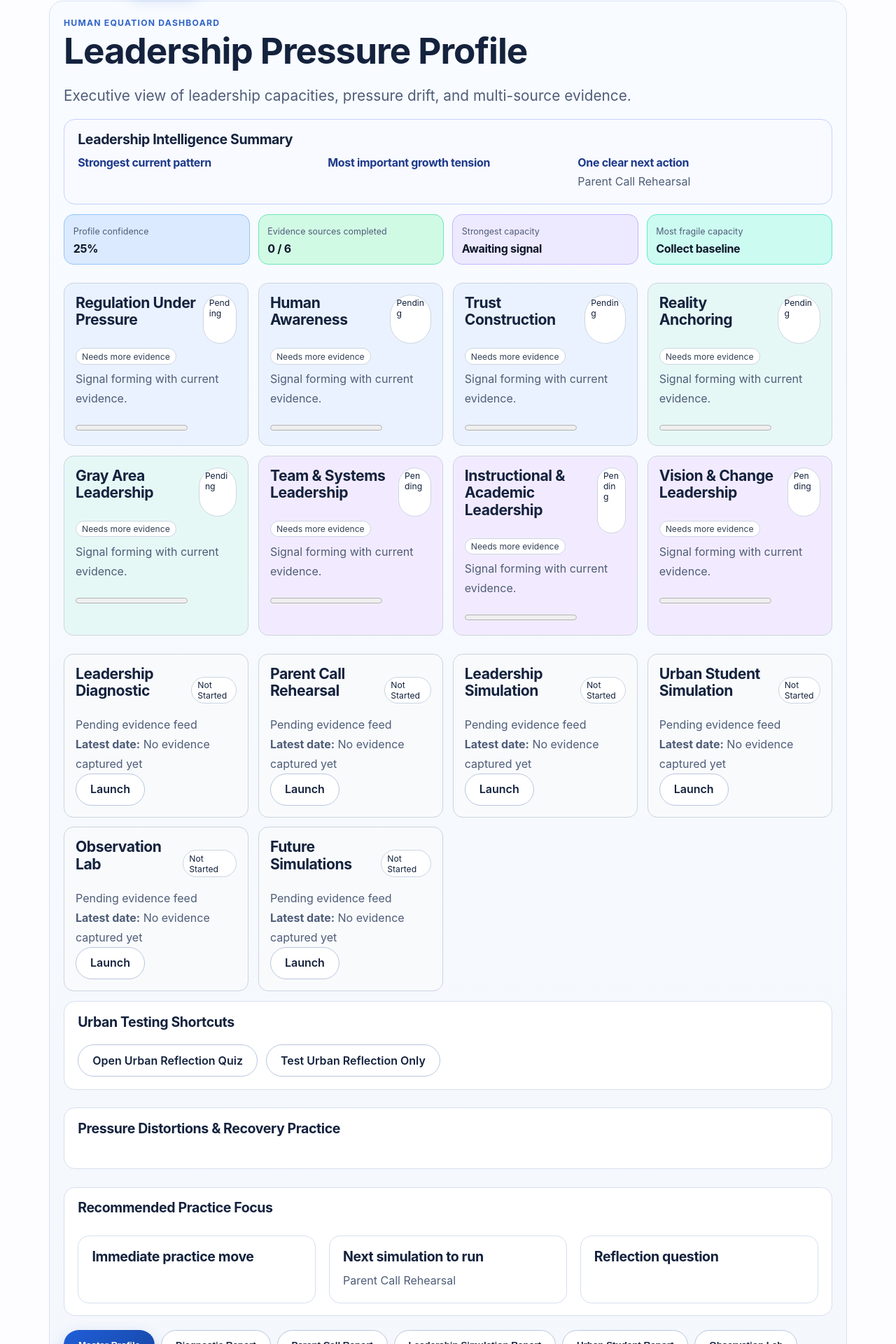
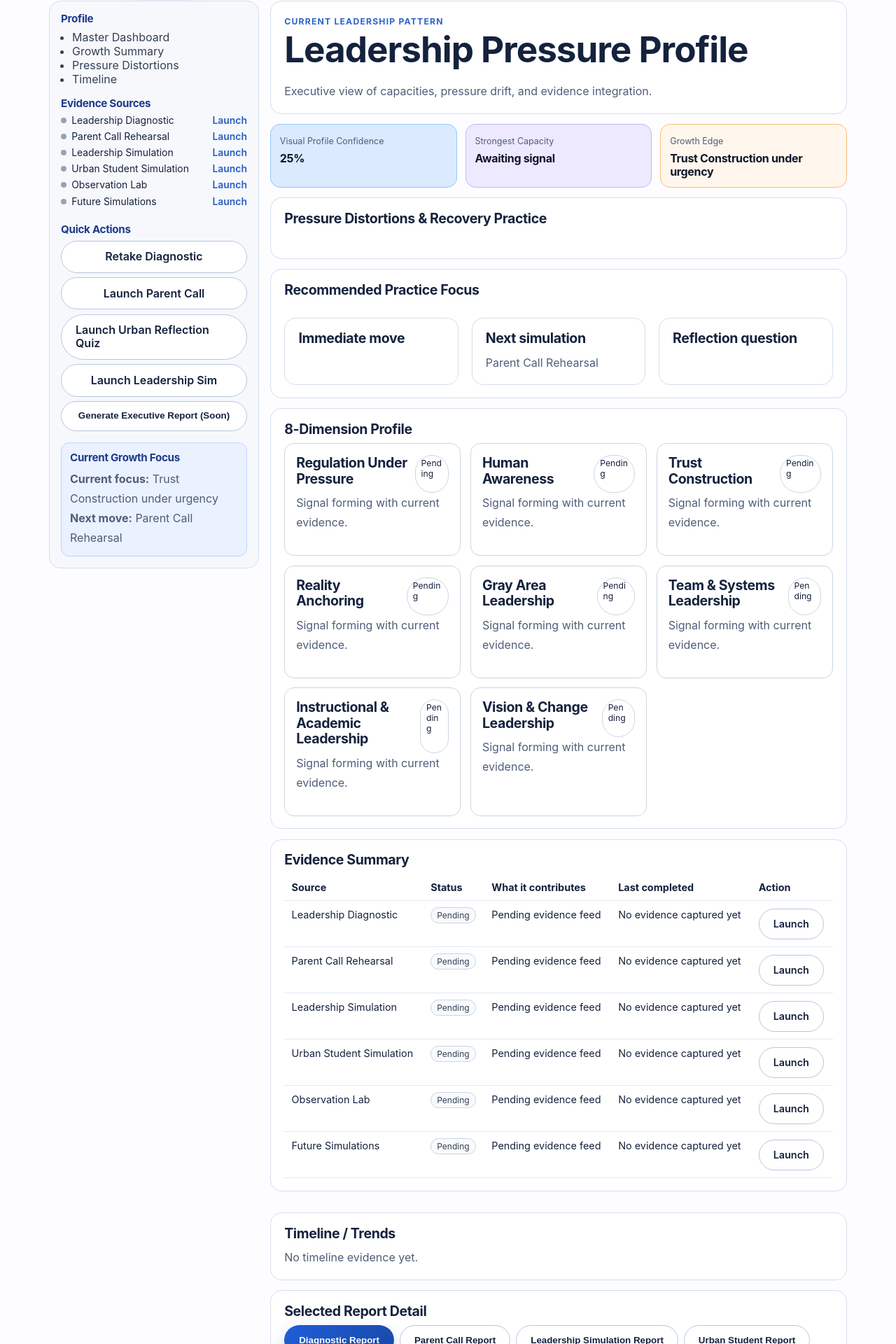
Before and after one commit to DrRobF/rob-furman-portfolio, a Next.js app: page /human-equation-suite/dashboard in a window 1280 px wide. Shown: the part 237-2157 px from the top of the page at 70% size. Built offline with nearby package versions, Linux system fonts and the light colour scheme.

Commit message:
Restructure Human Equation suite into command-center dashboard

```diff
--- a/app/globals.css
+++ b/app/globals.css
@@ -1803,3 +1803,31 @@ p {
 .hes-dashboard-shell > .top-space, .hes-dashboard-shell > .top-space-sm { clear: both; }
 .hes-evidence-grid, .hes-dimension-grid, .hes-dashboard-tabs, .timeline-panel { position: relative; z-index: 1; }
 .timeline-panel { margin-top:1rem; }
+
+.hes-suite-frontdoor { max-width: 860px; margin: 0 auto; padding: 2rem; border: 1px solid #d5deee; border-radius: 18px; background: linear-gradient(180deg, #f8fbff 0%, #f2f7ff 100%); }
+.hes-suite-modules { display: flex; flex-wrap: wrap; gap: 0.5rem; }
+
+.hes-app-layout { display: grid; grid-template-columns: 300px minmax(0, 1fr); gap: 1rem; align-items: start; }
+.hes-command-sidebar { position: sticky; top: 90px; background: #f6f8fc; border: 1px solid #d6deeb; border-radius: 16px; padding: 1rem; display: grid; gap: 1rem; }
+.hes-command-sidebar h3 { margin-bottom: 0.45rem; font-size: 0.95rem; color: #1e3a8a; }
+.hes-command-sidebar ul { margin: 0; padding-left: 1rem; color: #334155; }
+.sidebar-source-row { display: grid; grid-template-columns: auto 1fr auto; align-items: center; gap: 0.45rem; margin-bottom: 0.45rem; font-size: 0.87rem; }
+.dot { width: 8px; height: 8px; border-radius: 999px; background: #94a3b8; }
+.dot.done { background: #10b981; }
+.quick-actions { display: grid; gap: 0.4rem; }
+.focus-box { background: #eaf1ff; border: 1px solid #bfd4ff; border-radius: 12px; padding: 0.75rem; }
+.hes-main-content { display: grid; gap: 0.9rem; min-width: 0; }
+.hes-main-content .card { background: #ffffff; border-color: #d6deeb; }
+.hes-evidence-table-wrap { overflow-x: auto; }
+.hes-evidence-table { width: 100%; border-collapse: collapse; font-size: 0.9rem; }
+.hes-evidence-table th, .hes-evidence-table td { text-align: left; padding: 0.65rem; border-bottom: 1px solid #e2e8f0; vertical-align: top; }
+.status-badge { padding: 0.2rem 0.5rem; border-radius: 999px; font-size: 0.75rem; border: 1px solid; }
+.status-badge.is-complete { color: #065f46; background: #ecfdf5; border-color: #86efac; }
+.status-badge.is-pending { color: #334155; background: #f8fafc; border-color: #cbd5e1; }
+.hes-report-selector { display:flex; flex-wrap: wrap; gap:0.5rem; margin-top: 0.35rem; }
+.hes-empty-report { margin-top: 0.75rem; padding: 0.85rem; border: 1px dashed #94a3b8; border-radius: 10px; background: #f8fafc; }
+
+@media (max-width: 1100px) {
+  .hes-app-layout { grid-template-columns: minmax(0, 1fr); }
+  .hes-command-sidebar { position: static; }
+}
--- a/app/human-equation-suite/dashboard/page.js
+++ b/app/human-equation-suite/dashboard/page.js
@@ -5,35 +5,52 @@ import { useEffect, useMemo, useState } from 'react';
 import { LanguageSwitcher } from '../../components/LanguageSwitcher';
 import HumanEquationNav from '../../components/HumanEquationNav';
 import { DASHBOARD_PROFILE_STORAGE_KEY, DIAGNOSTIC_RESULT_STORAGE_KEY, blendUrbanEvidenceIntoProfile, createEmptyMasterProfile, createInterpretation, dimensionDefinitions, toMasterProfileFromDiagnostic } from './profileData';
-import { DEV_PROFILE_PRESETS } from './devProfiles';
 import { URBAN_REPORT_STORAGE_KEY } from './urbanEvidence';
 
-const tabs = [
-  { key: 'master', label: 'Master Profile' }, { key: 'diagnostic', label: 'Diagnostic Report' }, { key: 'parent-call', label: 'Parent Call Report' }, { key: 'leadership-simulation', label: 'Leadership Simulation Report' }, { key: 'urban', label: 'Urban Student Report' }, { key: 'observation-lab', label: 'Observation Lab' },
+const reportTabs = [
+  { key: 'diagnostic', label: 'Diagnostic Report', sourceKey: 'diagnostic' },
+  { key: 'parent-call', label: 'Parent Call Report', sourceKey: 'parentCall' },
+  { key: 'leadership-simulation', label: 'Leadership Simulation Report', sourceKey: 'leadershipSim' },
+  { key: 'urban', label: 'Urban Student Report', sourceKey: 'urbanSim' },
+  { key: 'observation-lab', label: 'Observation Lab', sourceKey: 'observationLab' },
 ];
-const layerKey = (index) => index < 3 ? 'foundational' : index < 5 ? 'applied' : 'organizational';
-const layerMeta = { foundational: { cls: 'dim-foundational', color: '#2563eb' }, applied: { cls: 'dim-applied', color: '#0f766e' }, organizational: { cls: 'dim-organizational', color: '#7c3aed' } };
-const confidenceLabel = (v) => v ? v.replaceAll('_', ' ').replace(/^./, (c) => c.toUpperCase()) : 'Needs evidence';
+
+const dimensionInsightMap = {
+  regulation: { low: 'Pressure appears to affect pacing and recovery speed.', mid: 'Stability is present, but urgency can still compress response time.', high: 'Current evidence suggests steady emotional pacing under pressure.' },
+  awareness: { low: 'Behavior may be interpreted before enough human context is gathered.', mid: 'Context is noticed, but may depend on how clearly emotional cues appear.', high: 'Evidence suggests strong attention to hidden context behind surface behavior.' },
+  trust: { low: 'Trust may weaken when urgency pushes decisions faster than relational repair.', mid: 'Relational care is visible, but consistency under pressure needs strengthening.', high: 'Evidence suggests stable attention to dignity, repair, and relational safety.' },
+  reality: { low: 'Emotional load may narrow evidence-gathering.', mid: 'Fact-finding is present, but assumptions can still enter under urgency.', high: 'Current evidence suggests strong separation of fact, emotion, and assumption.' },
+  grayArea: { low: 'Ambiguity may push decisions toward either rigidity or inconsistency.', mid: 'Context is considered, but fairness needs clearer explanation under pressure.', high: 'Evidence suggests mature navigation of competing truths.' },
+  systems: { low: 'Responses may stay individual rather than system-based.', mid: 'System patterns are noticed, but routines may need clearer follow-through.', high: 'Evidence suggests strong awareness of routines, roles, and distributed support.' },
+  instructional: { low: 'Instructional implications may remain secondary to behavior or urgency.', mid: 'Academic context is considered, but needs stronger linkage to action.', high: 'Evidence suggests strong connection between leadership moves and learning conditions.' },
+  vision: { low: 'Purpose may not yet translate into a clear change pathway.', mid: 'Vision is present, but needs stronger behavioral alignment.', high: 'Evidence suggests clear connection between purpose, trust, and forward movement.' },
+};
+
+const getDimensionInsight = (dimensionKey, score) => {
+  const map = dimensionInsightMap[dimensionKey];
+  if (!map) return 'Signal forming with current evidence.';
+  if (!Number.isFinite(score)) return 'Signal forming with current evidence.';
+  if (score < 2.5) return map.low;
+  if (score < 3.75) return map.mid;
+  return map.high;
+};
+
 const toSourceChips = (weights = {}) => Object.entries(weights).filter(([, value]) => value > 0).map(([source]) => source === 'diagnostic' ? 'Diagnostic' : source === 'urbanSim' ? 'Urban' : source === 'parentCall' ? 'Parent Call' : source === 'leadershipSim' ? 'Leadership Sim' : source === 'observationLab' ? 'Observation' : source).slice(0, 3);
 
 export default function HumanEquationDashboardPage() {
   const [profile, setProfile] = useState(createEmptyMasterProfile());
-  const [diagnostic, setDiagnostic] = useState(null);
   const [urbanReport, setUrbanReport] = useState(null);
-  const [activeTab, setActiveTab] = useState('master');
-  const [selectedDevProfile, setSelectedDevProfile] = useState('');
-  const isDevMode = process.env.NODE_ENV !== 'production';
+  const [activeReport, setActiveReport] = useState('diagnostic');
 
   useEffect(() => {
     if (typeof window === 'undefined') return;
     const requested = new URLSearchParams(window.location.search).get('tab');
-    if (requested && tabs.some((tab) => tab.key === requested)) setActiveTab(requested);
+    if (requested && reportTabs.some((tab) => tab.key === requested)) setActiveReport(requested);
   }, []);
 
   useEffect(() => {
     if (typeof window === 'undefined') return;
     const rawDiagnostic = window.localStorage.getItem(DIAGNOSTIC_RESULT_STORAGE_KEY);
-    if (rawDiagnostic) { try { setDiagnostic(JSON.parse(rawDiagnostic)); } catch {} }
     const rawUrbanReport = window.localStorage.getItem(URBAN_REPORT_STORAGE_KEY);
     if (rawUrbanReport) { try { setUrbanReport(JSON.parse(rawUrbanReport)); } catch {} }
     const cached = window.localStorage.getItem(DASHBOARD_PROFILE_STORAGE_KEY);
@@ -56,92 +73,61 @@ export default function HumanEquationDashboardPage() {
     } catch {}
   }, []);
 
-  const loadDevProfile = (profileKey) => {
-    setSelectedDevProfile(profileKey);
-    const preset = DEV_PROFILE_PRESETS.find((item) => item.key === profileKey);
-    if (!preset) return;
-    const interpreted = { ...preset.profile, interpretation: createInterpretation(preset.profile, diagnostic, urbanReport) };
-    setProfile(interpreted);
-    if (typeof window !== 'undefined') window.localStorage.setItem(DASHBOARD_PROFILE_STORAGE_KEY, JSON.stringify(interpreted));
-  };
-
   const sorted = useMemo(() => Object.values(profile.dimensions).filter((d) => Number.isFinite(d.blendedCompositeScore)).sort((a, b) => b.blendedCompositeScore - a.blendedCompositeScore), [profile]);
   const strongest = sorted[0];
   const growthEdge = sorted[sorted.length - 1];
-  const completedSources = Object.values(profile.evidenceSources).filter((s) => s.status === 'completed').length;
   const interpretation = profile.interpretation || {};
+  const focusTitle = interpretation.mostFragileCapacity || growthEdge?.label || 'Trust Construction under urgency';
+
+  const report = reportTabs.find((item) => item.key === activeReport);
+  const source = report ? profile.evidenceSources[report.sourceKey] : null;
+  const reportExists = source?.status === 'completed' || activeReport === 'urban' && !!urbanReport;
 
   return <section className="section section-light"><div className="container"><LanguageSwitcher /><HumanEquationNav />
-    <div className="hes-dashboard-shell top-space-sm">
-      <div className="dashboard-hero">
-        <p className="eyebrow">Human Equation Dashboard</p><h1>Leadership Pressure Profile</h1>
-        <p className="lead">{interpretation.summary || 'Executive view of leadership capacities, pressure drift, and multi-source evidence.'}</p>
-      </div>
+    <div className="hes-app-layout top-space-sm">
+      <aside className="hes-command-sidebar">
+        <section>
+          <h3>Profile</h3>
+          <ul>
+            <li>Master Dashboard</li><li>Growth Summary</li><li>Pressure Distortions</li><li>Timeline</li>
+          </ul>
+        </section>
+        <section>
+          <h3>Evidence Sources</h3>
+          {Object.values(profile.evidenceSources).map((s) => {
+            const done = s.status === 'completed';
+            return <div key={s.key} className="sidebar-source-row"><span className={`dot ${done ? 'done' : ''}`} />{s.label}<Link href={done ? `/human-equation-suite/dashboard?tab=${reportTabs.find((t) => t.sourceKey === s.key)?.key || 'diagnostic'}` : s.route} className="text-link">{done ? 'View Report' : 'Launch'}</Link></div>;
+          })}
+        </section>
+        <section>
+          <h3>Quick Actions</h3>
+          <div className="quick-actions">
+            <Link className="button secondary" href="/human-equation-suite/diagnostic">Retake Diagnostic</Link>
+            <Link className="button secondary" href="/human-equation">Launch Parent Call</Link>
+            <Link className="button secondary" href="/human-equation-suite/urban-reflection">Launch Urban Reflection Quiz</Link>
+            <Link className="button secondary" href="/simulation-overview">Launch Leadership Sim</Link>
+            <button className="button secondary" type="button" disabled>Generate Executive Report (Soon)</button>
+          </div>
+        </section>
+        <section className="focus-box"><h3>Current Growth Focus</h3><p><strong>Current focus:</strong> {focusTitle}</p><p><strong>Next move:</strong> {interpretation.nextBestStep || 'Parent Call Rehearsal'}</p></section>
+      </aside>
 
-      <article className="card leadership-intel-panel top-space-sm">
-        <h2>Leadership Intelligence Summary</h2>
-        <p>{interpretation.summary}</p>
-        <div className="intel-grid">
-          <div><h4>Strongest current pattern</h4><p>{interpretation.emergingPattern || strongest?.growthNote}</p></div>
-          <div><h4>Most important growth tension</h4><p>{interpretation.keyContradiction || interpretation.mostFragileCapacity}</p></div>
-          <div><h4>One clear next action</h4><p>{interpretation.nextBestStep || profile.recommendations?.nextSimulation}</p></div>
-        </div>
-      </article>
+      <main className="hes-main-content">
+        <article className="card"><p className="eyebrow">Current Leadership Pattern</p><h1>Leadership Pressure Profile</h1><p>{interpretation.summary || 'Executive view of capacities, pressure drift, and evidence integration.'}</p></article>
+        <section className="hes-kpi-strip"><article className="kpi-card kpi-blue"><p>Visual Profile Confidence</p><h3>{Math.round(profile.confidenceLevels.blended * 100)}%</h3></article><article className="kpi-card kpi-purple"><p>Strongest Capacity</p><h3>{interpretation.strongestCapacity || strongest?.label || 'Awaiting signal'}</h3></article><article className="kpi-card kpi-amber"><p>Growth Edge</p><h3>{focusTitle}</h3></article></section>
 
-      <div className="hes-kpi-strip top-space-sm">
-        <article className="kpi-card kpi-blue"><p>Profile confidence</p><h3>{Math.round(profile.confidenceLevels.blended * 100)}%</h3></article>
-        <article className="kpi-card kpi-green"><p>Evidence sources completed</p><h3>{completedSources} / {Object.keys(profile.evidenceSources).length}</h3></article>
-        <article className="kpi-card kpi-purple"><p>Strongest capacity</p><h3>{interpretation.strongestCapacity || strongest?.label || 'Awaiting signal'}</h3></article>
-        <article className="kpi-card kpi-teal"><p>Most fragile capacity</p><h3>{interpretation.mostFragileCapacity || growthEdge?.label || 'Collect baseline'}</h3></article>
-      </div>
+        <article className="card"><h2>Pressure Distortions & Recovery Practice</h2><div className="card-grid">{(interpretation.pressureIdentityDetails || []).map((item) => <article key={item.name} className="card"><h3>{item.name}</h3><p><strong>Drift:</strong> {item.pattern}</p><p><strong>Recovery practice:</strong> {item.practice}</p></article>)}</div></article>
 
-      <div className="hes-dimension-grid top-space">
-        {dimensionDefinitions.map(({ key, label }, i) => { const d = profile.dimensions[key]; const m = layerMeta[layerKey(i)]; return <article key={key} className={`dimension-tile ${m.cls}`}><header><h3>{label}</h3><span className="score-pill">{Number.isFinite(d.blendedCompositeScore) ? `${d.blendedCompositeScore.toFixed(1)} / 5` : 'Pending'}</span></header><div className="tile-meta"><span className="status-chip">{confidenceLabel(d.confidence)}</span></div><p className="dim-insight">{d.growthNote || 'Signal forming with current evidence.'}</p><div className="source-chips">{toSourceChips(d.evidenceWeights).map((chip) => <span key={chip}>{chip}</span>)}</div><progress max="100" value={d.statusProgress} style={{ accentColor: m.color }} /></article>; })}
-      </div>
+        <article className="card"><h2>Recommended Practice Focus</h2><div className="card-grid"><article className="card"><h3>Immediate move</h3><p>{interpretation.recommendedCoachingFocus}</p></article><article className="card"><h3>Next simulation</h3><p>{profile.recommendations?.nextSimulation || 'Parent Call Rehearsal'}</p></article><article className="card"><h3>Reflection question</h3><p>{interpretation.reflectionQuestion}</p></article></div></article>
 
-      <div className="hes-evidence-grid top-space">
-        {Object.values(profile.evidenceSources).map((source) => { const completed = source.status === 'completed'; return <article key={source.key} className={`evidence-card ${completed ? 'is-complete' : 'is-pending'}`}><div className="evidence-header"><h3>{source.label}</h3><span className="status-chip">{completed ? 'Completed' : 'Not Started'}</span></div><p>{source.contribution}</p><p><strong>Latest date:</strong> {source.latestUpdate}</p><Link href={source.key === 'urbanSim' && completed ? '/human-equation-suite/dashboard?tab=urban' : source.route} className="button secondary">{completed ? 'View Report' : 'Launch'}</Link></article>; })}
-      </div>
-      <article className="card top-space-sm">
-        <h3>Urban Testing Shortcuts</h3>
-        <div className="button-row">
-          <Link href="/human-equation-suite/urban-reflection" className="button secondary">Open Urban Reflection Quiz</Link>
-          <Link href="/human-equation-suite/urban-reflection" className="button secondary">Test Urban Reflection Only</Link>
-        </div>
-      </article>
+        <article className="card"><h2>8-Dimension Profile</h2><div className="hes-dimension-grid">{dimensionDefinitions.map(({ key, label }) => { const d = profile.dimensions[key]; return <article key={key} className="dimension-tile"><header><h3>{label}</h3><span className="score-pill">{Number.isFinite(d.blendedCompositeScore) ? `${d.blendedCompositeScore.toFixed(1)} / 5` : 'Pending'}</span></header><p className="dim-insight">{getDimensionInsight(key, d.blendedCompositeScore)}</p><div className="source-chips">{toSourceChips(d.evidenceWeights).map((chip) => <span key={chip}>{chip}</span>)}</div></article>; })}</div></article>
 
-      <article className="card top-space">
-        <h2>Pressure Distortions & Recovery Practice</h2>
-        <div className="card-grid">{(interpretation.pressureIdentityDetails || []).map((item) => <article key={item.name} className="card"><h3>{item.name}</h3><p><strong>Drift pattern:</strong> {item.pattern}</p><p><strong>What it may look like:</strong> {item.looksLike}</p><p><strong>Why it matters:</strong> {item.why}</p><p><strong>What to practice next:</strong> {item.practice}</p></article>)}</div>
-      </article>
+        <article className="card"><h2>Evidence Summary</h2><div className="hes-evidence-table-wrap"><table className="hes-evidence-table"><thead><tr><th>Source</th><th>Status</th><th>What it contributes</th><th>Last completed</th><th>Action</th></tr></thead><tbody>{Object.values(profile.evidenceSources).map((s) => { const done = s.status === 'completed'; return <tr key={s.key}><td>{s.label}</td><td><span className={`status-badge ${done ? 'is-complete' : 'is-pending'}`}>{done ? 'Completed' : 'Pending'}</span></td><td>{s.contribution}</td><td>{s.latestUpdate || 'Not yet completed'}</td><td><Link href={done ? `/human-equation-suite/dashboard?tab=${reportTabs.find((t) => t.sourceKey === s.key)?.key || 'diagnostic'}` : s.route} className="button secondary">{done ? 'View Report' : 'Launch'}</Link></td></tr>; })}</tbody></table></div></article>
 
-      <article className="card top-space">
-        <h2>Recommended Practice Focus</h2>
-        <div className="card-grid">
-          <article className="card"><h3>Immediate practice move</h3><p>{interpretation.recommendedCoachingFocus}</p></article>
-          <article className="card"><h3>Next simulation to run</h3><p>{profile.recommendations?.nextSimulation || 'Parent Call Rehearsal'}</p></article>
-          <article className="card"><h3>Reflection question</h3><p>{interpretation.reflectionQuestion}</p></article>
-        </div>
-      </article>
+        <article className="card timeline-panel"><h2>Timeline / Trends</h2><p>{(profile.simulationHistory || []).map((event) => `${event.source} (${event.completedAt ? new Date(event.completedAt).toLocaleDateString('en-US') : 'pending'})`).join(' • ') || 'No timeline evidence yet.'}</p></article>
 
-      <div className="top-space hes-dashboard-tabs">{tabs.map((tab) => <button key={tab.key} className={`button ${activeTab === tab.key ? 'primary' : 'secondary'}`} onClick={() => setActiveTab(tab.key)}>{tab.label}</button>)}</div>
-
-      <article className="card timeline-panel top-space"><h2>Timeline + Trends</h2><p>{(profile.simulationHistory || []).map((event) => `${event.source} (${event.completedAt ? new Date(event.completedAt).toLocaleDateString('en-US') : 'pending'})`).join(' • ')}</p><p>Future: Parent call rehearsal pending • Future: Leadership simulation pending</p></article>
-      {activeTab === 'urban' && <article className="card top-space"><h2>Urban Evidence Report</h2>
-        {urbanReport ? <>
-          <p><strong>Evidence source:</strong> {urbanReport.completionReason === 'reflection_only' ? 'Reflection only' : urbanReport.completionReason === 'ended_early' ? 'Partial simulation + reflection' : 'Full simulation + reflection'}</p>
-          <p>{urbanReport.evidenceSummary}</p>
-          <p><strong>Leadership implications:</strong> {(urbanReport.leadershipImplications || []).join(' ')}</p>
-          <p><strong>Reflection insights:</strong> {(urbanReport.pressureTendencies || []).join(' ')}</p>
-          <p><strong>Recommended growth focus:</strong> {(urbanReport.growthEdges || []).join(' • ') || 'Continue collecting Urban evidence.'}</p>
-          <p><strong>Dimension contribution summary:</strong> {Object.values(urbanReport.dimensions || {}).map((d) => `${d.label}: ${d.score}/5`).join(' | ')}</p>
-        </> : <p>No Urban evidence found yet.</p>}
-        <div className="button-row top-space-sm">
-          <Link href="/day-in-the-life-urban-student" className="button secondary">Run Full Urban Simulation</Link>
-          <Link href="/human-equation-suite/urban-reflection" className="button secondary">Retake Urban Reflection</Link>
-        </div>
-      </article>}
-
+        <article className="card"><h2>Selected Report Detail</h2><div className="hes-report-selector">{reportTabs.map((tab) => <button key={tab.key} className={`button ${activeReport === tab.key ? 'primary' : 'secondary'}`} onClick={() => setActiveReport(tab.key)}>{tab.label}</button>)}</div>{reportExists ? <div className="top-space-sm"><p><strong>{report?.label}:</strong> {source?.contribution || urbanReport?.evidenceSummary}</p>{activeReport === 'urban' && urbanReport ? <p>{urbanReport.evidenceSummary}</p> : null}</div> : <div className="hes-empty-report"><p>No report evidence has been captured yet for {report?.label}.</p><Link href={source?.route || '/human-equation-suite/diagnostic'} className="button secondary">Launch Source</Link></div>}</article>
+      </main>
     </div>
   </div></section>;
 }
```
Also changed, not shown: app/human-equation-suite/page.js (+20 -34 lines).
